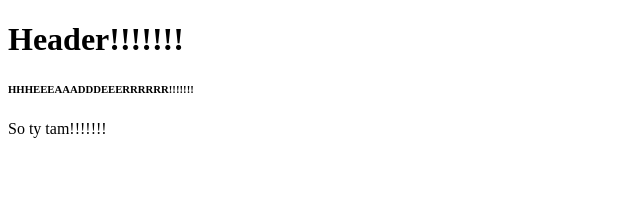
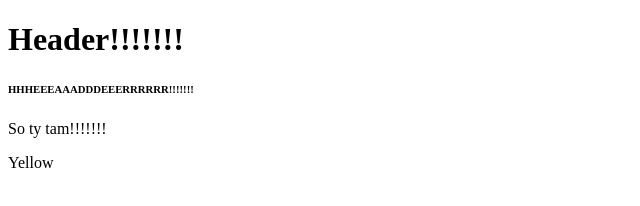
Before and after one commit to hhorhe/my-project, a plain HTML site: page index.html in a window 1280 px wide. Shown: the full height of the page, 0-640 px from the left. Drawn offline with Linux system fonts and the light colour scheme.

Commit message:
add yellow

```diff
--- a/index.html
+++ b/index.html
@@ -9,5 +9,6 @@
   <h1>Header!!!!!!!</h1>
   <h6>HHHEEEAAADDDEEERRRRRR!!!!!!!</h6>
   <p>So ty tam!!!!!!!</p>
+  Yellow
 </body>
 </html>
```
